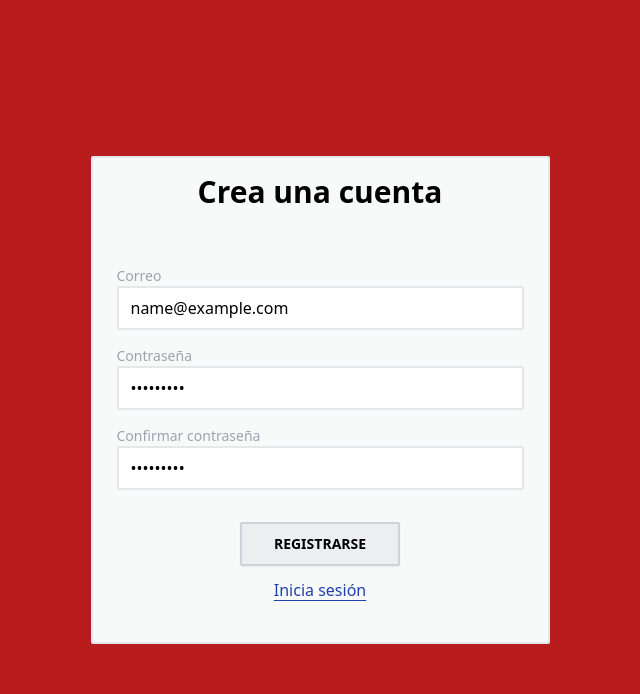
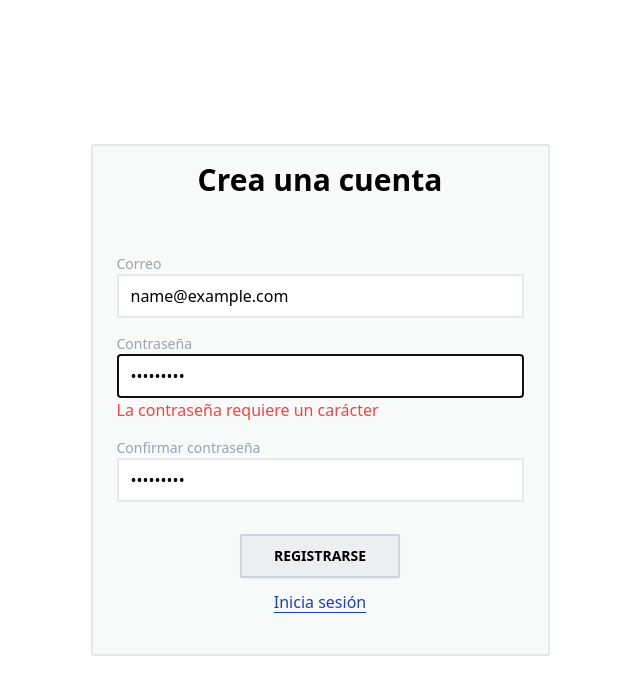
Before and after one commit to fabian-ss/magiclog, a React (Vite) app in the folder frontend/: page /register in a window 1280 px wide. Both pictures are taken after typing "name@example.com", "Sample123", "Sample123" into the empty fields and a click on the button "REGISTRARSE". Shown: the top 694 px of the page, without its empty margins (320-960 px from the left). Built offline with nearby package versions, Linux system fonts and the light colour scheme; no server answers.

Commit message:
frontend, added form validation for email and password

```diff
--- a/frontend/src/pages/LoginPage.jsx
+++ b/frontend/src/pages/LoginPage.jsx
@@ -33,13 +33,19 @@ function LoginPage() {
             Email
           </Label>
           <Input type="email" placeholder="name@mail.com" {...register('email', {
-              required: true
+            required: {
+            value: true,
+            message: "El correo es requerido"
+          }
             })} ></Input>
           <Label htmlFor="email">
             Password
           </Label>
           <Input type="password" placeholder="*****" {...register('password', {
-              required: true
+            required: {
+            value: true,
+            message: "La contraseña es requerida"
+          },
             })} ></Input>
           </div>
 
--- a/frontend/src/pages/RegisterPage.jsx
+++ b/frontend/src/pages/RegisterPage.jsx
@@ -9,6 +9,7 @@ function RegisterPage() {
     register,
     handleSubmit,
     formState: { errors },
+    watch
   } = useForm()
 
   const onSubmit = handleSubmit(async (data) => {
@@ -20,7 +21,7 @@ function RegisterPage() {
   });
 
   return (
-    <div className="h-screen flex justify-center items-center bg-red-700">
+    <div className="h-screen flex justify-center items-center">
       <Card>
         <h1 className="text-3xl font-semibold text-center pb-10">Crea una cuenta</h1>
         <form onSubmit={onSubmit} className="flex flex-col justify-center items-center">
@@ -28,22 +29,54 @@ function RegisterPage() {
           <div>
             <Label>Correo</Label>
             <Input type="email" placeholder="name@mail.com"{...register('email', {
-              required: true
-            })} />
-            {errors.email && <p className="text-red-500">El correo es requerido</p>}
+          required: {
+            value: true,
+            message: "El correo es requerido"
+          },
+          maxLength: {
+            value: 255,
+            message: "No puede exeder de 255 carácteres"
+          },
+          pattern: {
+            value: /^[a-z0-9]+@[a-z]+\.[a-z]{2,3}/,
+            message: "Correo no valido"
+          },
+        })} />
+            {errors.email && <p className="text-red-500">{errors.email.message}</p>}
 
             <Label>Contraseña</Label>
             <Input type="password" placeholder="Enter Password"  {...register('password', {
-              required: true
+          required: {
+            value: true,
+            message: "La contraseña es requerida"
+          },
+          maxLength: {
+            value: 255,
+            message: "No puede exeder de 255 carácteres"
+          },
+          pattern: {
+            value: /^(?=.*[!@#$%^&*])/,
+            message: "La contraseña requiere un carácter"
+          },
+          validate:{
+            length: (value) => value && value.length >= 6 || 'La contraseña debe tener minimo 6 carácteres',
+            digits: (value) => value && /\d/.test(value) || 'La contraseña debe tener un número',
+            upper: (value) => value && /(?=.*[A-Z])/.test(value) || 'La contraseña debe tener una mayúscula',
+            lower: (value) => value && /(?=.*[a-z])/.test(value) || 'La contraseña debe tener una minúscula',
+          }
             })} />
-            {errors.password && <p className="text-red-500">La contraseña es requerida</p>}
+            {errors.password && <p className="text-red-500">{errors.password.message}</p>}
 
             <Label>Confirmar contraseña</Label>
 
-            <Input type="password" placeholder="Enter Password"  {...register('password', {
-              required: true
+            <Input type="password" placeholder="Enter Password"  {...register('confirmPassword', {
+                required: {
+                  value: true,
+                  message: "Se requiere confirmar la contraseña"
+                },
+                validate: value => value === watch('password') || 'Las contraseñas no coinciden'
             })} />
-            {errors.password && <p className="text-red-500">Las contraseñas no coinciden</p>}
+            {errors.confirmPassword && <p className="text-red-500">{errors.confirmPassword.message}</p>}
 
           </div>
 
```
